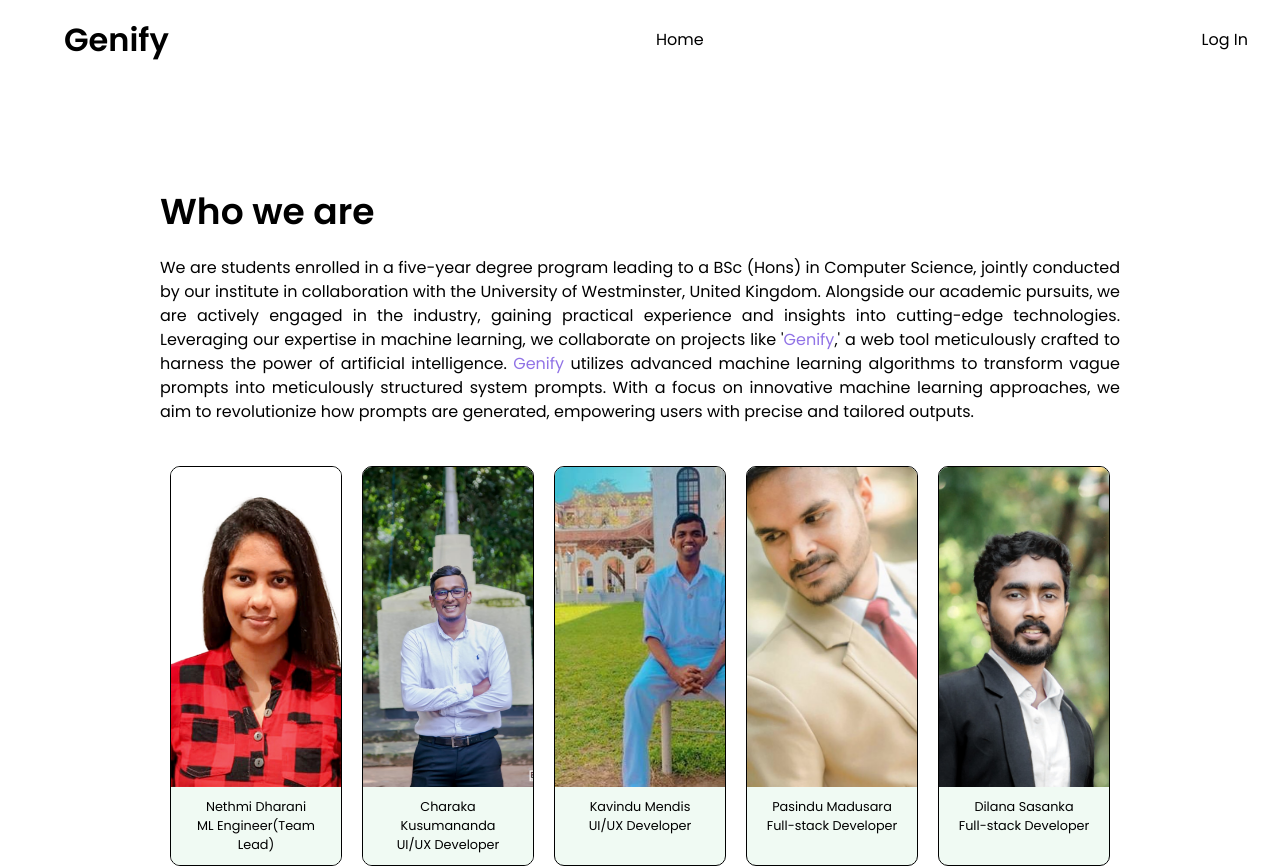
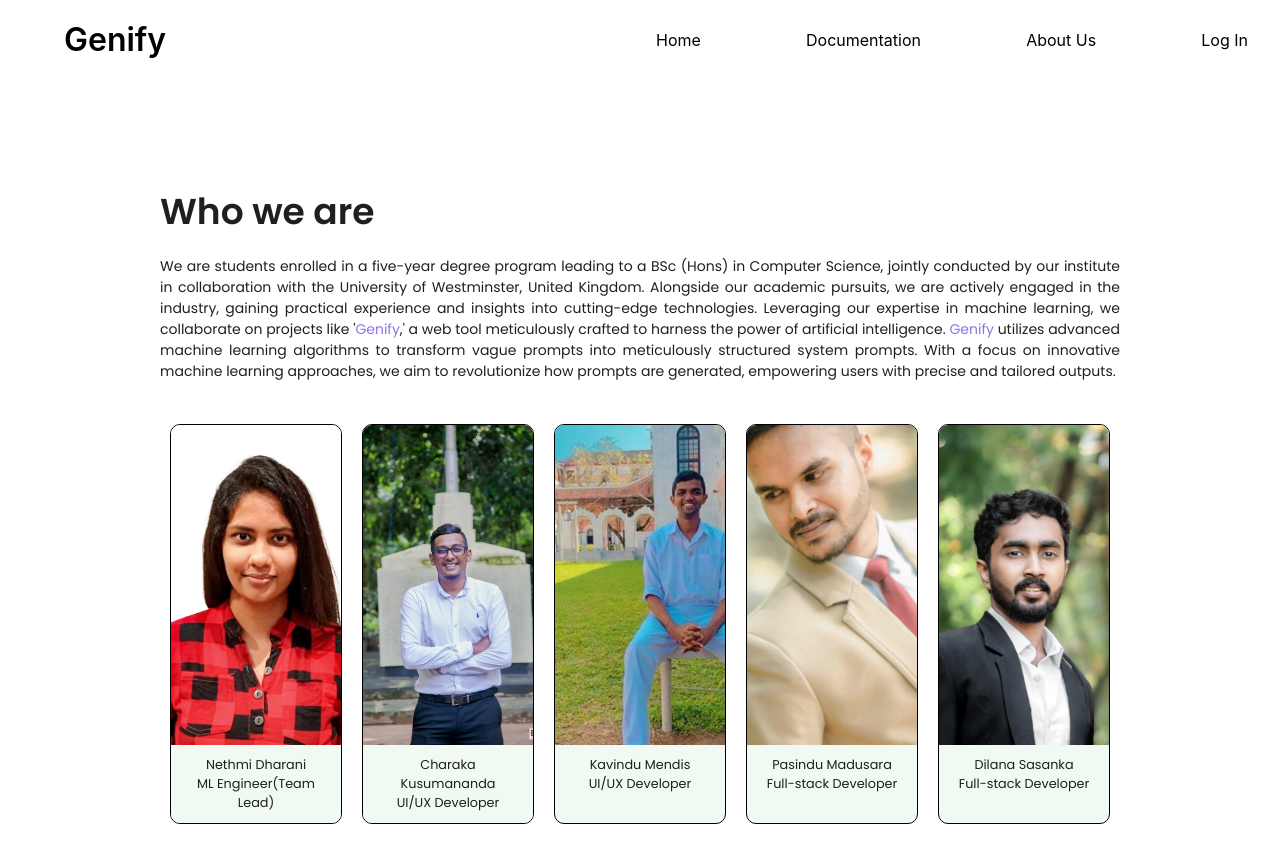
Before and after one commit to GENIFY-Gang/GENIFY-FE-2, a React (Create React App) app: page /about-us in a window 1280 px wide. Shown: the top 868 px of the page. Built offline with nearby package versions, Linux system fonts and the light colour scheme.

Commit message:
layout Added

```diff
--- a/src/Pages/About/About.tsx
+++ b/src/Pages/About/About.tsx
@@ -1,8 +1,6 @@
 import React from 'react';
-import { CloseCircleOutlined } from '@ant-design/icons';
 import "../../AMain/Main.css"
-import { Button } from 'antd';
-import TeamMemberCard from './TeamCard';
+import { Layout } from 'antd';
 import NavigationBar from '../Navigation/NavigationBar';
 import charakaImage from './charaka.jpeg';
 import madusaraImage from './madusara.jpeg';
@@ -10,6 +8,7 @@ import kavinduImage from './kavindu.jpeg';
 import dilanaImage from './dilana.jpg';
 import nethmiImage from './nethmi.png';
 import Footer from '../Footer/Footer';
+import { Content } from 'antd/es/layout/layout';
 
 
 interface TeamMember {
@@ -55,31 +54,46 @@ const teamMembers: TeamMember[] = [
 const About: React.FC = () => {
 
   return (
-    <>
-
-      <div>
+    <Layout style={{ background: "white" }}>
       <NavigationBar />
+      <Content style={{ paddingTop: "-20px", background: "white" }}>
         <div className="container mx-auto pt-8 px-40 mt-40">
-        <h1 className="text-4xl font-semibold mb-6 title">Who we are</h1>
-        <p className="mb-1 paragraph">
-        We are students enrolled in a five-year degree program leading to a BSc (Hons) in Computer Science, jointly conducted by our institute in collaboration with the University of Westminster, United Kingdom. Alongside our academic pursuits, we are actively engaged in the industry, gaining practical experience and insights into cutting-edge technologies. Leveraging our expertise in machine learning, we collaborate on projects like '<span className="word-genify">Genify</span>,' a web tool meticulously crafted to harness the power of artificial intelligence. <span className="word-genify">Genify</span> utilizes advanced machine learning algorithms to transform vague prompts into meticulously structured system prompts. With a focus on innovative machine learning approaches, we aim to revolutionize how prompts are generated, empowering users with precise and tailored outputs.</p>
+          <h1 className="text-4xl font-semibold mb-6 title" style={{fontFamily:'Poppins'}}>Who we are</h1>
+          <p className="mb-1 paragraph" style={{fontFamily:'Poppins'}}>
+            We are students enrolled in a five-year degree program leading to a
+            BSc (Hons) in Computer Science, jointly conducted by our institute
+            in collaboration with the University of Westminster, United Kingdom.
+            Alongside our academic pursuits, we are actively engaged in the
+            industry, gaining practical experience and insights into
+            cutting-edge technologies. Leveraging our expertise in machine
+            learning, we collaborate on projects like '
+            <span className="word-genify">Genify</span>,' a web tool
+            meticulously crafted to harness the power of artificial
+            intelligence. <span className="word-genify">Genify</span> utilizes
+            advanced machine learning algorithms to transform vague prompts into
+            meticulously structured system prompts. With a focus on innovative
+            machine learning approaches, we aim to revolutionize how prompts are
+            generated, empowering users with precise and tailored outputs.
+          </p>
           <div className="about-container">
             {teamMembers.map((member, index) => (
               <div key={index} className="team-member">
-              <img src={member.photo} alt={member.name} className="member-photo" />
-              <div className="member-details">
+                <img
+                  src={member.photo}
+                  alt={member.name}
+                  className="member-photo"
+                />
+                <div className="member-details" style={{fontFamily:'Poppins'}}>
                   <h3>{member.name}</h3>
                   <p>{member.role}</p>
                 </div>
-
-
               </div>
             ))}
           </div>
         </div>
+      </Content>
       <Footer />
-      </div>
-    </>
+    </Layout>
   );
 };
 
--- a/src/Pages/Documentation/Documentation.tsx
+++ b/src/Pages/Documentation/Documentation.tsx
@@ -85,15 +85,15 @@ const Documentation = () => {
   };
 
   return (
-    <Layout style={{background:"white"}}>
+    <Layout style={{ background: "white" }}>
       <NavigationBar />
-      <Content style={{ marginTop: '64px',background:"white" }}>
+      <Content style={{ marginTop: "64px", background: "white" }}>
         {isAdmin ? (
-          <p style={{ fontSize: "60px", marginTop: "50px" }}>
+          <p style={{ fontSize: "60px", marginTop: "50px",fontFamily:'Poppins'}}>
             Edit Documentation
           </p>
         ) : (
-          <p style={{ fontSize: "60px", marginTop: "50px" }}>Documentation</p>
+          <p style={{ fontSize: "60px", marginTop: "50px",fontFamily:'Poppins' }}>Documentation</p>
         )}
         {isAdmin && (
           <div
@@ -114,6 +114,7 @@ const Documentation = () => {
                 borderColor: "#24605A",
                 color: "white",
                 borderRadius: "40px",
+                fontFamily:'Poppins'
               }}
             >
               Edit
@@ -130,6 +131,7 @@ const Documentation = () => {
                 borderColor: "#363538",
                 color: "white",
                 borderRadius: "40px",
+                fontFamily:'Poppins'
               }}
               type="default"
             >
@@ -137,6 +139,13 @@ const Documentation = () => {
             </Button>
           </div>
         )}
+        <div>
+          <Spin
+            size="large"
+            spinning={loading}
+            style={{ marginTop: "200px" }}
+            indicator={<LoadingOutlined style={{ fontSize: 140 }} spin />}
+          />
           <ReactQuill
             className={edit ? "blurred-editor" : "focused-editor"}
             readOnly={edit}
@@ -144,8 +153,9 @@ const Documentation = () => {
             modules={module}
             value={value}
             onChange={setValue}
-          style={{ height: "600px" }}
+            style={{ height: "600px",marginTop:"10px"}}
           />
+        </div>
       </Content>
       <Footer marginTop={true} />
     </Layout>
--- a/src/Pages/FeedBack/FeedBack.tsx
+++ b/src/Pages/FeedBack/FeedBack.tsx
@@ -4,6 +4,7 @@ import { ExclamationCircleOutlined } from "@ant-design/icons";
 import NavigationBar from "../Navigation/NavigationBar";
 import { Content } from "antd/es/layout/layout";
 import Footer from "../Footer/Footer";
+import FeedbackFormItems from "./schema";
 
 const FeedBack = () => {
   const genifyService = new GenifyService();
@@ -51,42 +52,12 @@ const FeedBack = () => {
       <Content style={{ marginTop: '64px',background:"white" }}>
 
       <div className="container mx-auto pt-8 px-4 mt-28">
-        <Form form={form}>
-          <Form.Item
-            name="input_text"
-            className="form-item-box" // Apply the box styling directly to the Form.Item component
-            label="Name" // Move label inside Form.Item for consistency
-          >
-            <Input.TextArea
-              placeholder="What specific features do you find most valuable or beneficial?"
-              id="name"
-              name="name"
-              className="custom-input"
-            />
-          </Form.Item>
-          <Form.Item
-            name="overallExp"
-            className="form-item-box"
-            label="How would you rate your overall experience with Genify?"
-            rules={[
-              {
-                required: true,
-                message: 'Please select your overall experience with Genify',
-              },
-            ]}
-          >
-            <Radio.Group>
-              <Radio value={1}>1</Radio>
-              <Radio value={2}>2</Radio>
-              <Radio value={3}>3</Radio>
-              <Radio value={4}>4</Radio>
-              <Radio value={5}>5</Radio>
-            </Radio.Group>
-          </Form.Item>
-        </Form>
-        <Button className="input" onClick={handleSubmit}>
-          submit
-        </Button>
+      <Form form={form}>
+            <FeedbackFormItems />
+          </Form>
+          <Button className="input" onClick={handleSubmit}>
+            Submit
+          </Button>
       </div>
       </Content>
       <Footer bottomFooter={true}/>
--- /dev/null
+++ b/src/Pages/FeedBack/schema.tsx
@@ -0,0 +1,43 @@
+// FeedbackFormItems.js
+import React from 'react';
+import { Form, Input, Radio } from 'antd';
+
+const FeedbackFormItems = () => {
+  return (
+    <>
+      <Form.Item
+        name="input_text"
+        className="form-item-box"
+        label="Name"
+      >
+        <Input.TextArea
+          placeholder="What specific features do you find most valuable or beneficial?"
+          id="name"
+          name="name"
+          className="custom-input"
+        />
+      </Form.Item>
+      <Form.Item
+        name="overallExp"
+        className="form-item-box"
+        label="How would you rate your overall experience with Genify?"
+        rules={[
+          {
+            required: true,
+            message: 'Please select your overall experience with Genify',
+          },
+        ]}
+      >
+        <Radio.Group>
+          {[1, 2, 3, 4, 5].map((value) => (
+            <Radio key={value} value={value}>
+              {value}
+            </Radio>
+          ))}
+        </Radio.Group>
+      </Form.Item>
+    </>
+  );
+};
+
+export default FeedbackFormItems;
--- a/src/Pages/Home/Home.tsx
+++ b/src/Pages/Home/Home.tsx
@@ -2,7 +2,6 @@ import React from "react";
 import { Button, Card, Layout } from "antd";
 import { Link } from "react-router-dom";
 import  "../../AMain/Main.css";
-
 import prompTHomePhoto from "./art-image-3.jpg";
 import '../../AMain/Main.css';
 import NavigationBar from "../Navigation/NavigationBar";
@@ -10,24 +9,60 @@ import { Content } from "antd/es/layout/layout";
 import Footer from "../Footer/Footer";
 
 const Home = () => {
+  const logged = window.localStorage.getItem("isLoggedIn");
   return (
     <>
-     <Layout style={{background:"white" }}>
-      <NavigationBar /> {/* NavigationBar as header */}
-      <Content style={{ marginBottom: '100px',background:"white" }}>
+      <Layout style={{ background: "white" }}>
+        <NavigationBar />
+        <Content style={{ background: "white" }}>
           <div className="home-container">
             <div className="home-container-left">
-          <h1>Introducing  <span className="violet">Genify</span></h1>
+              <h1>
+                Introducing <span className="violet">Genify</span>
+              </h1>
               <p>
-          Welcome to GENIFY, your go-to platform for effortless prompt generation. Simplify instructing Large Language Models with our user-friendly interface. Input vague prompts, and witness the magic as GENIFY transforms them into well-structured instructions. Tailor your models effortlessly, saving time and ensuring precise interactions. Whether you're a developer, content creator, or researcher, GENIFY empowers you to harness the full potential of Large Language Models with ease. Unlock the art of effective instruction at GENIFY.
+                Welcome to GENIFY, your go-to platform for effortless prompt
+                generation. Simplify instructing Large Language Models with our
+                user-friendly interface. Input vague prompts, and witness the
+                magic as GENIFY transforms them into well-structured
+                instructions. Tailor your models effortlessly, saving time and
+                ensuring precise interactions. Whether you're a developer,
+                content creator, or researcher, GENIFY empowers you to harness
+                the full potential of Large Language Models with ease. Unlock
+                the art of effective instruction at GENIFY.
               </p>
+              <div className="mt-6" style={{textAlign:"left"}}>
+                {logged ? (
+                  <Link to="/prompt-generator">
+                    <Button
+                      className="bg-black rounded-full mt-5"
+                      type="primary"
+                      size="large"
+                      style={{fontFamily:'Poppins'}}
+                    >
+                      Try GENIFY
+                    </Button>
+                  </Link>
+                ) : (
+                  <Link to="/login">
+                    <Button
+                      className="bg-black rounded-full mt-5"
+                      type="primary"
+                      size="large"
+                      style={{fontFamily:'Poppins'}}
+                    >
+                      Try GENIFY
+                    </Button>
+                  </Link>
+                )}
+              </div>
             </div>
             <div className="home-container-right">
               <img src={prompTHomePhoto} alt="home-image" />
             </div>
           </div>
         </Content>
-      <Footer  />
+        <Footer />
       </Layout>
     </>
   );
--- a/src/Pages/Login/Login.tsx
+++ b/src/Pages/Login/Login.tsx
@@ -55,11 +55,11 @@ const Login = () => {
         <div className="w-80">
         <h1 className="text-center mb-8 text-2xl font-bold">WELCOME TO GENIFY</h1>
           <h2 className="text-center mb-8 text-2xl font-poppins">Login</h2>
-          <Form form={form}>
+          <Form form={form} onFinish={handleSubmit}>
             <div className="mb-4">
               <Form.Item
                 name="username"
-                rules={[{ required: true, message: "Please enter your username!" }]}
+                rules={[{ required: true, message: "Please enter your username" }]}
               >
                 <Input
                   type="text"
@@ -73,7 +73,7 @@ const Login = () => {
             <div className="mb-4">
               <Form.Item
                 name="password"
-                rules={[{ required: true, message: "Please enter your password!" }]}
+                rules={[{ required: true, message: "Please enter your password" }]}
               >
                 <Input.Password
                   placeholder="Password"
@@ -87,7 +87,7 @@ const Login = () => {
               </Form.Item>
             </div>
             <div className="text-center">
-              <Button type="default" htmlType="submit"  className="rounded-full" onClick={handleSubmit}>
+              <Button type="default" htmlType="submit"  className="rounded-full">
                 Login
               </Button>
             </div>
--- a/src/Pages/Navigation/NavigationBar.tsx
+++ b/src/Pages/Navigation/NavigationBar.tsx
@@ -1,9 +1,9 @@
-import React from "react";
-import { Link } from "react-router-dom"; // Assuming you're using React Router for navigation
 import '../../AMain/Main.css';
+import { Link, useLocation } from "react-router-dom"; // Importing useLocation hook
 
 const Navbar = () => {
   const logged = window.localStorage.getItem("isLoggedIn");
+  const location = useLocation(); // Getting the current location
   const handleLogout = () => {
     window.localStorage.removeItem("isLoggedIn");
     window.localStorage.removeItem("loggedData");
@@ -16,32 +16,31 @@ const Navbar = () => {
         </Link>
       </div>
       <div className="navbar-right">
-        <Link to="/" className="nav-link">
+        <Link to="/" className={`nav-link ${location.pathname === '/' && 'active'}`}>
           Home
         </Link>
         {logged && (
-        <Link to="/prompt-generator" className="nav-link">
-          Generator
-        </Link>  )}
+          <Link to="/prompt-generator" className={`nav-link ${location.pathname === '/prompt-generator' && 'active'}`}>
+            Generator
+          </Link>
+        )}
+          <Link to="/documentation" className={`nav-link ${location.pathname === '/documentation' && 'active'}`}>
+            Documentation
+          </Link>
+          <Link to="/about-us" className={`nav-link ${location.pathname === '/about-us' && 'active'}`}>
+            About Us
+          </Link>
         {logged && (
-        <Link to="/documentation" className="nav-link">
-          Documentation
-        </Link>  )}
-        {logged && (
-        <Link to="/about-us" className="nav-link">
-          About Us
-        </Link>  )}
-        {logged && (
-        <Link to="/feed-back" className="nav-link">
-          Feedback
-        </Link>  )}
-        {logged && (
+          <Link to="/feed-back" className={`nav-link ${location.pathname === '/feed-back' && 'active'}`}>
+            Feedback
+          </Link>
+        )}
+        {logged ? (
           <Link to="/login" className="nav-link" onClick={handleLogout}>
             Log Out
           </Link>
-        )}
-        {!logged && (
-          <Link to="/login" className="nav-link">
+        ) : (
+          <Link to="/login" className={`nav-link ${location.pathname === '/login' && 'active'}`}>
             Log In
           </Link>
         )}
--- a/src/Pages/PromptPage/PromptPage.tsx
+++ b/src/Pages/PromptPage/PromptPage.tsx
@@ -76,10 +76,18 @@ const PromptGenerator = () => {
   };
 
   return (
-    <Layout style={{background:"white"}}>
+    <Layout style={{ background: "white" }}>
       <NavigationBar />
-      <Content className="container mx-auto pt-8 px-4 mt-40" style={{background:"white"}}>
-        <h1 className="text-4xl font-semibold mb-4">GENIFY Prompt Generator</h1>
+      <Content
+        className="container mx-auto pt-8 px-4 mt-40"
+        style={{ background: "white" }}
+      >
+        <h1
+          className="text-4xl font-semibold mb-4"
+          style={{ fontFamily: "Poppins" }}
+        >
+          System Prompt Generator
+        </h1>
         <div className="flex items-center justify-center mt-14">
           <div
             className="border border-black p-2 relative rounded-l-3xl text-area-color no-right-border"
@@ -155,7 +163,7 @@ const PromptGenerator = () => {
                   />
                 }
               />
-              <pre className="overflow-y-auto text-left w-full flex-grow">
+              <pre className="overflow-y-auto text-left w-full flex-grow mt-9">
                 {promptText}
               </pre>
             </div>
--- a/src/Pages/SignUp/SignUp.tsx
+++ b/src/Pages/SignUp/SignUp.tsx
@@ -2,6 +2,7 @@ import React, { useState } from "react";
 import { Input, Button, Form, notification } from "antd";
 import { EyeInvisibleOutlined, EyeTwoTone } from "@ant-design/icons";
 import { GenifyService } from "../../API";
+import { Link } from "react-router-dom";
 
 const SignUp = () => {
   const genifyService = new GenifyService();
@@ -99,14 +100,14 @@ const SignUp = () => {
                 name="confirmPassword"
                 dependencies={["password"]}
                 rules={[
-                  { required: true, message: "Please confirm your password!" },
+                  { required: true, message: "Please confirm your password" },
                   ({ getFieldValue }) => ({
                     validator(_, value) {
                       if (!value || getFieldValue("password") === value) {
                         return Promise.resolve();
                       }
                       return Promise.reject(
-                        new Error("Password Not Match Please Try Again!")
+                        new Error("Password Not Match Please Try Again")
                       );
                     },
                   }),
@@ -129,9 +130,9 @@ const SignUp = () => {
           </Form>
           <div className="text-center mt-4">
             Already have an account?{" "}
-            <a href="/login" className="text-blue-500">
+            <Link to="/login" className="text-blue-500">
               Login
-            </a>
+            </Link>
           </div>
         </div>
       </div>
```
Lines whose indentation alone changed are shown as unchanged.
